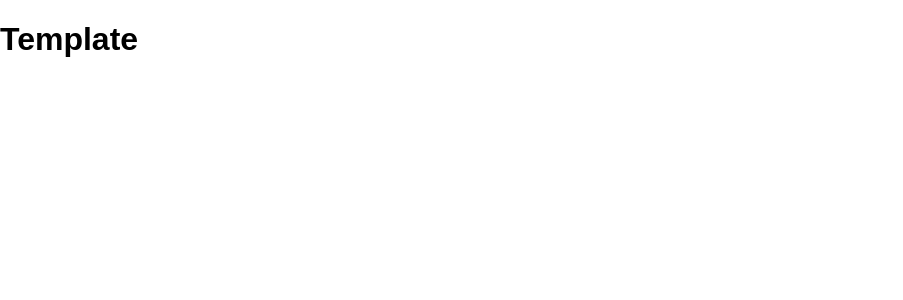
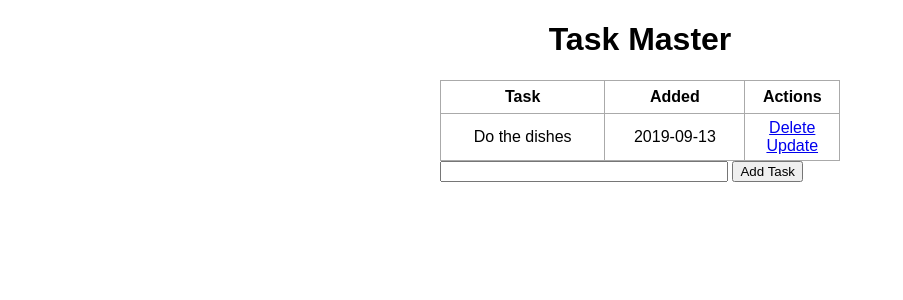
Before and after one commit to JChrisWolfe/flaskcrudapptutorial-jcw, a Flask app: page / in a window 1280 px wide. Shown: the top 300 px of the page, without its empty margins (0-903 px from the left). Run offline with Flask 2, Linux system fonts and the light colour scheme; data comes from the database, SQL or seed files in the repository; both versions use the stored data as it was after the commit.

Commit message:
Flask-Intro with explanations finished.

```diff
--- a/app.py
+++ b/app.py
@@ -1,5 +1,5 @@
 #Find information on these modules later...
-from flask import Flask, render_template, url_for
+from flask import Flask, render_template, url_for, request, redirect
 # Also find info on these modules.
 from flask_sqlalchemy import SQLAlchemy
 # Get system date time.
@@ -33,14 +33,73 @@ class Todo(db.Model):
 
 #Next we need to create an index route.
 # That way we do not hit 404 page when typing URL.
-@app.route('/')
+@app.route('/', methods=['POST','GET']) #We need to add a param called methods. So that the page can accept HTTP's GET and POST Methods. We'll also need this when te webpage sends data to our 'test.db'. '/' is 'localhost/' or '127.0.0.1/' aka the home page. If set the value to “/my-page” for example, it would set the page to 127.0.0.1/my-page.
+
 #We will now define function for the route.
 def index():
-    return render_template('index.html')
-    # Let's talk about template inheritance.
-    # You create one master HTML file that contains the skeleton of the format of the webpage.
-    # You inheritate that format in each other pages and insert code you need in each different page. Conventionally it's named 'base.html'.
+    '''
+        GET is used to request data from a specified resource.
+        GET is one of the most common HTTP methods.
+            -GET requests can be cached
+            -GET requests remain in the browser history
+            -GET requests can be bookmarked
+            -GET requests should never be used when dealing with sensitive data
+            -GET requests have length restrictions
+            -GET requests is only used to request data (not modify)
+        POST is used to send data to a server to create/update a resource.
+            -POST requests are never cached
+            -POST requests do not remain in the browser history
+            -POST requests cannot be bookmarked
+            -POST requests have no restrictions on data length
+    '''
+    if request.method == 'POST':
+        task_content = request.form['content'] #The 'name' or 'id' on index.html <form> tag.
+        #Create an object instant of 'Todo'.
+        new_task = Todo(content=task_content) #The task that's being add from DB.
 
+        try:
+            db.session.add(new_task) #Add the Task
+            db.session.commit() # Really 'commit' or do the adding the task to the 'test.db'
+            return redirect('/') # Redirect page back to "index.html".
+        #If it does happen to fail.
+        except:
+            return 'There was an issue adding your task.'
+    else:
+        tasks = Todo.query.order_by(Todo.date_created).all() #This will look at 'test.db' and output what's init by the date it was created.
+        return render_template('index.html',tasks=tasks) #Since this is a 'GET' our value from above 'tasks' will be rendered to render_template() method in it's 'tasks' param.
+
+        # Let's talk about template inheritance.
+        # You create one master HTML file that contains the skeleton of the format of the webpage.
+        # You inheritate that format in each other pages and insert code you need in each different page. Conventionally it's named 'base.html'.
+
+# We will work on updating a listed task.
+@app.route('/update/<int:id>', methods=['GET','POST']) #Refer to code below under app.route('/delete/etc.') and app.route(..., methods) on about line 36.
+def update(id):
+    task = Todo.query.get_or_404(id)
+    if request.method == 'POST':
+        #When updating be sure to create your update logic or Jinja Debug will appear.
+        task.content = request.form['content'] #Setting DB task content record to update.html <form> input box value.
+
+        try:
+            db.session.commit() # Do commit the record change.
+            return redirect('/')
+        except:
+            return 'There was an issue updating your task.'
+    else:
+        return render_template('update.html', task=task)
+
+# We need to work on deleting from the 'test.db'
+@app.route('/delete/<int:id>') #int:id identifies our primary key from Todo Class model and 'test.db', the Id.
+
+def delete(id):
+    task_to_delete = Todo.query.get_or_404(id) #Will attempt to get the task by ID, if it can't it will show a 404 page.
+
+    try:
+        db.session.delete(task_to_delete) #Set to Delete task by id.
+        db.session.commit() #Actual do the deletion.
+        return redirect('/')
+    except:
+        return "There was a problem deleting that task."
 if __name__ == "__main__":
     #Just incase we run into problems set Debug to True.
     app.run(debug=True)
--- a/static/css/main.css
+++ b/static/css/main.css
@@ -1,4 +1,35 @@
-body {
+body, html {
     margin: 0;
     font-family: sans-serif;
 }
+
+.content {
+    margin: 0 auto;
+    width: 400px;
+}
+
+table, td, th {
+    border: 1px solid #aaa;
+}
+
+table {
+    border-collapse: collapse;
+    width: 100%;
+}
+
+th {
+    height: 30px;
+}
+
+td {
+    text-align: center;
+    padding: 5px;
+}
+
+.form {
+    margin-top: 20px;
+}
+
+#content {
+    width: 70%;
+}
--- a/templates/index.html
+++ b/templates/index.html
@@ -1,9 +1,41 @@
 {% extends 'base.html' %}
 
 {% block head %}
-
+<title>Task Master</title>
 {% endblock %}
 
 {% block body %}
-<h1>Template</h1>
+<div class="content">
+    <h1 style="text-align: center">Task Master</h1>
+    {% if tasks|length < 1 %} <!-- the |length is Jinja2 syntax for length of 'tasks' or whatever list you are looking at.-->
+    <h4 style="text-align: center">There are no tasks. Create one below!</h4>
+    {% else %}
+    <table>
+        <tr>
+            <th>Task</th>
+            <th>Added</th>
+            <th>Actions</th>
+        </tr>
+
+        <!-- Some more Jinja2 syntax here-->
+        {% for task in tasks %} <!--Remember 'tasks' is our app.py query output sorted by date. The for loop will list each task individually. We have to state which tags get the outputs-->
+            <tr>
+                <td>{{ task.content }}</td>
+                <td>{{ task.date_created.date() }}</td> <!--.date() We only want the Date not the time. Imported from datatime module.-->
+                <td>
+                    <a href="/delete/{{ task.id }}">Delete</a>
+                    <br />
+                    <a href="/update/{{ task.id }}">Update</a>
+                </td>
+            </tr>
+        {% endfor %}
+    </table>
+    {% endif %}
+
+    <!--Set action in form to our index: '/'-->
+    <form action="/" method="POST">
+        <input type="text" name="content" id="content">
+        <input type="submit" value="Add Task">
+    </form>
+</div>
 {% endblock %}
```
Also changed, not shown: templates/update.html (added, +17 -0 lines), test.db, 2 other files.
